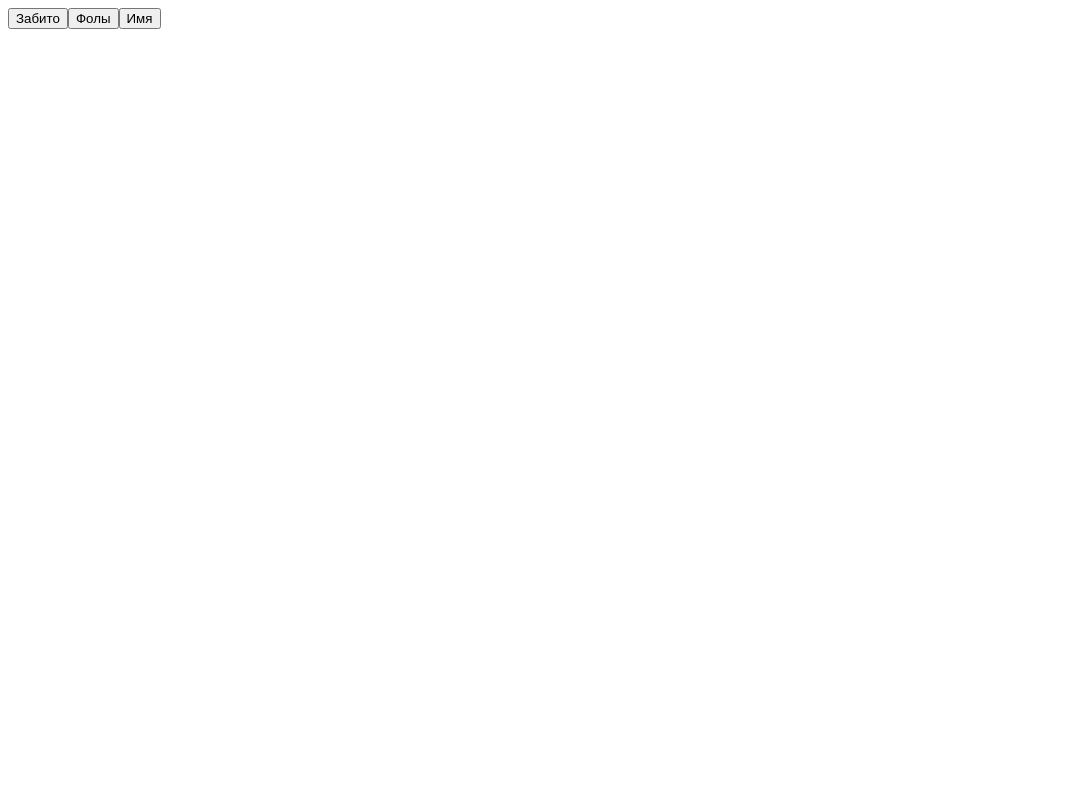
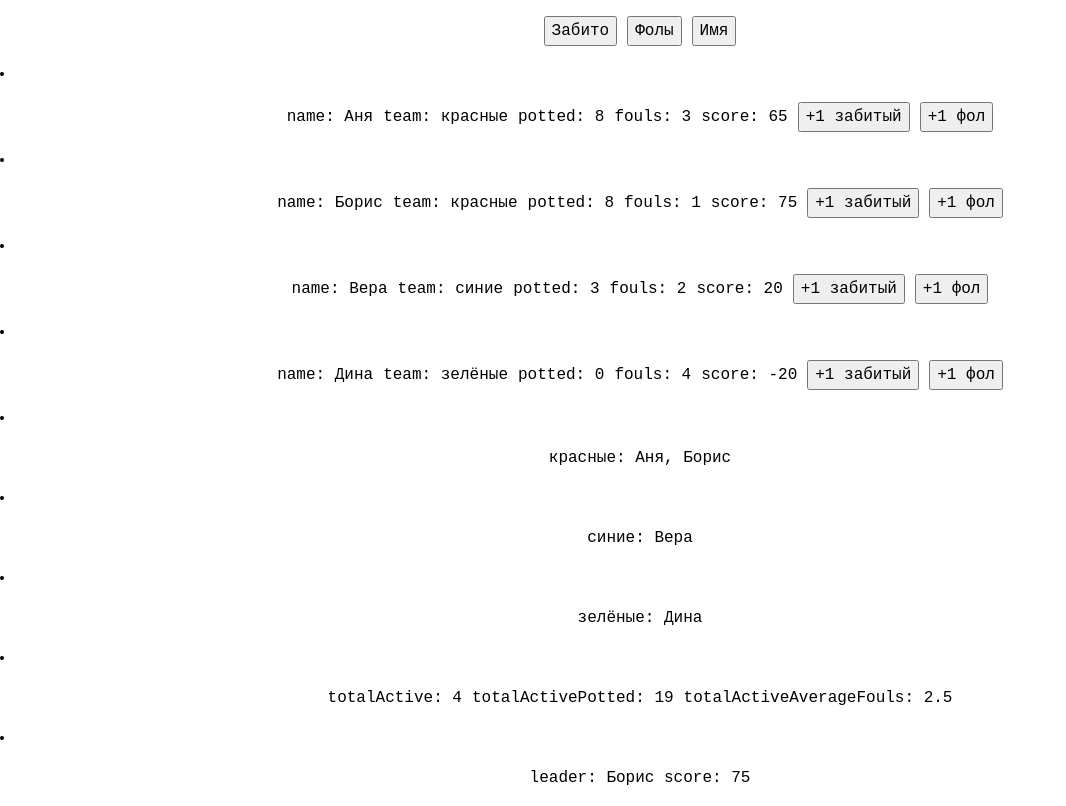
Before and after one commit to richard-ushkalov/learning, a React (Vite) app in the folder day24/: page / in a window 1280 px wide. Shown: the whole page, without its empty margins (0-1066 px from the left). Built offline with nearby package versions, Linux system fonts and the light colour scheme.

Commit message:
fix(day24): write render on components, add stylesheet

```diff
--- a/day24/src/App.tsx
+++ b/day24/src/App.tsx
@@ -33,13 +33,17 @@
 
 // updateButtons();
 
-import { initialPlayers } from "./data";
-import { renderPage } from "./render";
+import { initialPlayers } from "./data.ts";
+import { Page } from "./render.tsx";
+
+import './styles/base.css';
+import './styles/layout.css';
+import './styles/block.css';
+import './styles/line.css';
+import './styles/sort.css';
 
 export const App = () => {
   const players = initialPlayers;
-
-  renderPage(players, 'name');
 
   return (
     <>
@@ -48,6 +52,8 @@ export const App = () => {
         <button data-sort="fouls" type="button">Фолы</button>
         <button data-sort="name" type="button">Имя</button>
       </div>
+
+      <Page players={players} sortKey={'name'} />
     </>
   );
 };
--- a/day24/src/render.tsx
+++ b/day24/src/render.tsx
@@ -10,63 +10,94 @@ import {
 } from './calc.ts';
 import { Block } from './block.tsx';
 
-const renderPlayerWithScore = ({ id, name, team, potted, fouls, score }: ScoredPlayer) => {
-  return (
-    <Block dataset-id={id}>
-      <p>{ 'name: ' + name }</p>
-      <p>{ 'team: ' + team }</p>
-      <p>{ 'potted: ' + potted }</p>
-      <p>{ 'fouls: ' + fouls }</p>
-      <p>{ 'score: ' + score }</p>
-      <button type='button' dataset-action={'potted'}>{ '+1 забитый' }</button>
-      <button type='button' dataset-action={'fouls'}>{ '+1 фол' }</button>
-    </Block>
-  )
-};
-const renderPlayers = (players: ScoredPlayer[]) => {
-  players.forEach(player => {
-    renderPlayerWithScore(player);
-  });
-};
+type PlayerWithScoreProps = {
+  scoredPlayer: ScoredPlayer;
+}
 
-const renderTeams = (teams: Record<string, string[]>) => {
-  Object.entries(teams).forEach(([team, names]) => {
-    return (
-      <Block>
-        <p>{ team + ': ' + names.join(', ') }</p>
-      </Block>
-    )
-  });
-};
-
-const renderTotal = (players: Player[]) => {
+const PlayerWithScore = ({ scoredPlayer }: PlayerWithScoreProps) => {
   return (
     <Block>
-      <p>{ 'totalActive: ' + calcActivePlayers(players) }</p>
-      <p>{ 'totalActivePotted: ' + calcActivePotted(players) }</p>
-      <p>{ 'totalActiveAverageFouls: ' + calcActiveAverageFouls(players) }</p>
+      <div className='line__content'>{ 'name: ' + scoredPlayer.name }</div>
+      <div className='line__content'>{ 'team: ' + scoredPlayer.team }</div>
+      <div className='line__content'>{ 'potted: ' + scoredPlayer.potted }</div>
+      <div className='line__content'>{ 'fouls: ' + scoredPlayer.fouls }</div>
+      <div className='line__content'>{ 'score: ' + scoredPlayer.score }</div>
+      <button type='button'>+1 забитый</button>
+      <button type='button'>+1 фол</button>
     </Block>
   )
 };
 
-const renderLeader = (leader: ScoredPlayer) => {
+type PlayersProps = {
+  players: ScoredPlayer[];
+}
+
+const Players = ({ players }: PlayersProps) => {
+  return players.map(player => <PlayerWithScore scoredPlayer={player} />);
+};
+
+type TeamsProps = {
+  teams: Record<string, string[]>;
+}
+
+const Teams = ({ teams }: TeamsProps) => {
+  return (
+    <>
+      {Object.entries(teams).map(([team, names]) => (
+        <Block key={team}>
+          <div className='line__content'>{team + ': ' + names.join(', ')}</div>
+        </Block>
+      ))}
+    </>
+  );
+};
+
+type TotalProps = {
+  players: Player[]
+};
+
+const Total = ({ players }: TotalProps) => {
   return (
     <Block>
-      <p>{ 'leader: ' + leader.name + ' score: ' + leader.score }</p>
+      <div className='line__content'>{ 'totalActive: ' + calcActivePlayers(players) }</div>
+      <div className='line__content'>{ 'totalActivePotted: ' + calcActivePotted(players) }</div>
+      <div className='line__content'>{ 'totalActiveAverageFouls: ' + calcActiveAverageFouls(players) }</div>
     </Block>
   )
 };
 
-export const renderPage = (players: Player[], sortKey: SortKey) => {
+type LeaderProps = {
+  leader: ScoredPlayer;
+}
+
+const Leader = ({ leader }: LeaderProps) => {
+  return (
+    <Block>
+      <div className='line__content'>{ 'leader: ' + leader.name + ' score: ' + leader.score }</div>
+    </Block>
+  )
+};
+
+type PageProps = {
+  players: Player[];
+  sortKey: SortKey;
+}
+
+export const Page = ({ players, sortKey }: PageProps) => {
   if (!Array.isArray(players) || players.length === 0) { return; }
 
   const active = players.filter(player => player.isActive);
   const activeSorted = getActiveSortedPlayers(players, sortKey);
   const activeSortedWithScore = getPlayersWithScore(activeSorted);
   const activeLeader = getPlayersLeader(active);
+  const teams = getPlayersByTeams(active);
 
-  renderPlayers(activeSortedWithScore);
-  renderTeams(getPlayersByTeams(active));
-  renderTotal(players);
-  if (activeLeader) { renderLeader(activeLeader); }
+  return (
+    <>
+      <Players players={activeSortedWithScore} />
+      <Teams teams={teams} />
+      <Total players={players} />
+      {activeLeader && <Leader leader={activeLeader} />}
+    </>
+  );
 };
--- /dev/null
+++ b/day24/src/styles/base.css
@@ -0,0 +1,10 @@
+* {
+    box-sizing: border-box;
+    margin: 0;
+}
+
+body {
+    line-height: 1.5;
+    font-family: 'Courier New', Courier, monospace;
+}
+button, select, input, textarea { font: inherit; }
--- /dev/null
+++ b/day24/src/styles/block.css
@@ -0,0 +1,32 @@
+.block { transition: padding-block 400ms ease-in-out; }
+
+.block__line {
+    display: flex;
+    justify-content: center;
+    align-items: center;
+
+    padding: 1rem;
+    gap: 10px;
+
+    outline: 0px solid white;
+    background-color: white;
+
+    transition: margin-inline 400ms ease-in-out,
+                outline-width 400ms ease-in-out,
+                outline-color 400ms ease-in-out,
+                border-radius 400ms ease-in-out,
+                box-shadow 400ms ease-in-out;
+}
+@media (hover: hover) {
+    .block:hover {
+        padding-block: 1rem;
+
+        .block__line {
+            margin-inline: 1rem;
+            outline-width: 0.5px;
+            outline-color: gray;
+            border-radius: 0.25rem;
+            box-shadow: 0px 0px 8px 0px rgb(0 0 0 / 0.1);
+        }
+    }
+}
--- /dev/null
+++ b/day24/src/styles/layout.css
@@ -0,0 +1,4 @@
+.layout {
+    list-style: none;
+    padding-left: 0;
+}
--- /dev/null
+++ b/day24/src/styles/line.css
@@ -0,0 +1,24 @@
+.line__content { position: relative; }
+
+.line__content::before {
+    content: "status";
+    display: inline-block;
+    line-height: 1;
+    position: absolute;
+    top: 50%;
+    translate: 0 -50%;
+    font-size: 0.5rem;
+    color: rgb(0 0 0 / 0.5);
+    opacity: 0;
+
+    transition: top 400ms ease-in-out,
+                opacity 400ms ease-in-out;
+}
+@media (hover: hover) {
+    .line__content:hover {
+        .line__content::before {
+            top: 100%;
+            opacity: 1;
+        }
+    }
+}
--- /dev/null
+++ b/day24/src/styles/sort.css
@@ -0,0 +1,12 @@
+.sort-panel {
+    display: flex;
+    justify-content: center;
+    align-items: center;
+
+    padding: 1rem;
+    gap: 10px;
+}
+
+[aria-pressed="true"] {
+    color: green;
+}
```
